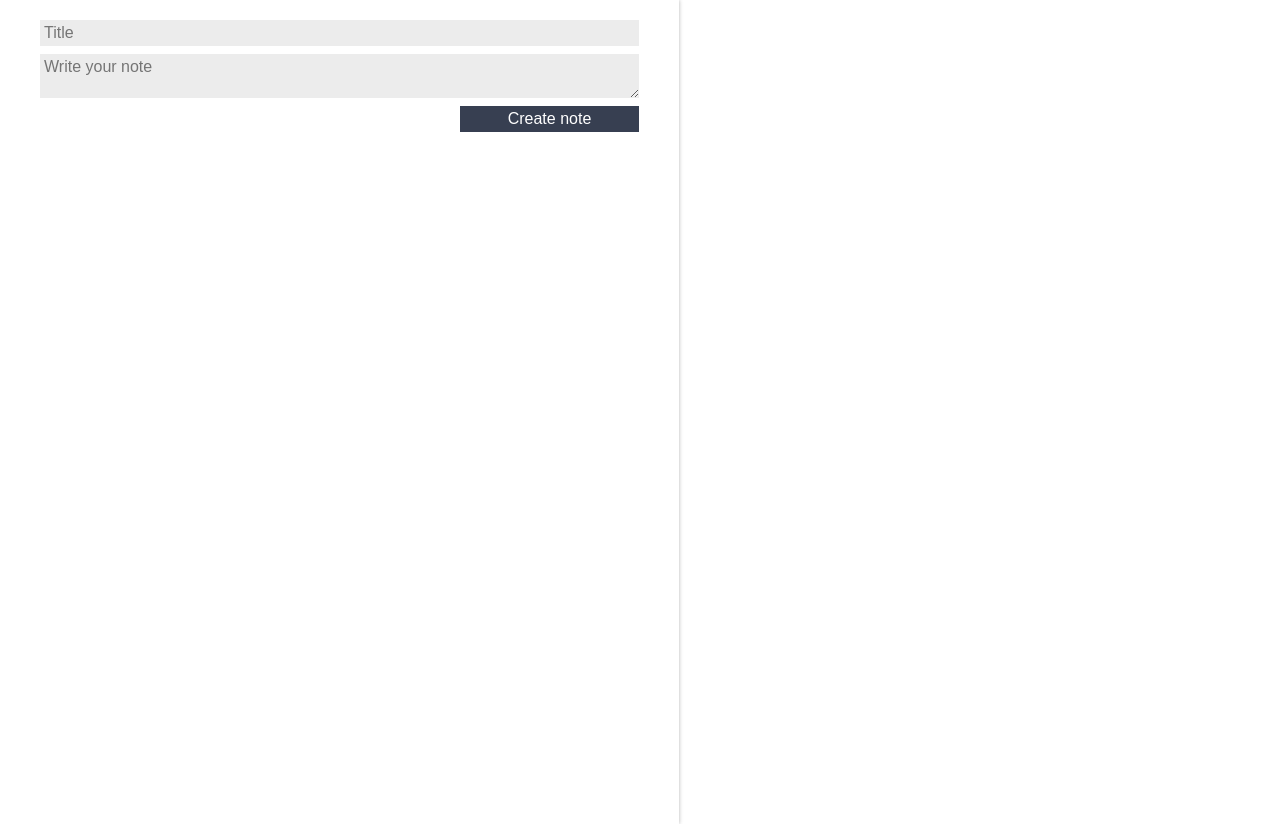
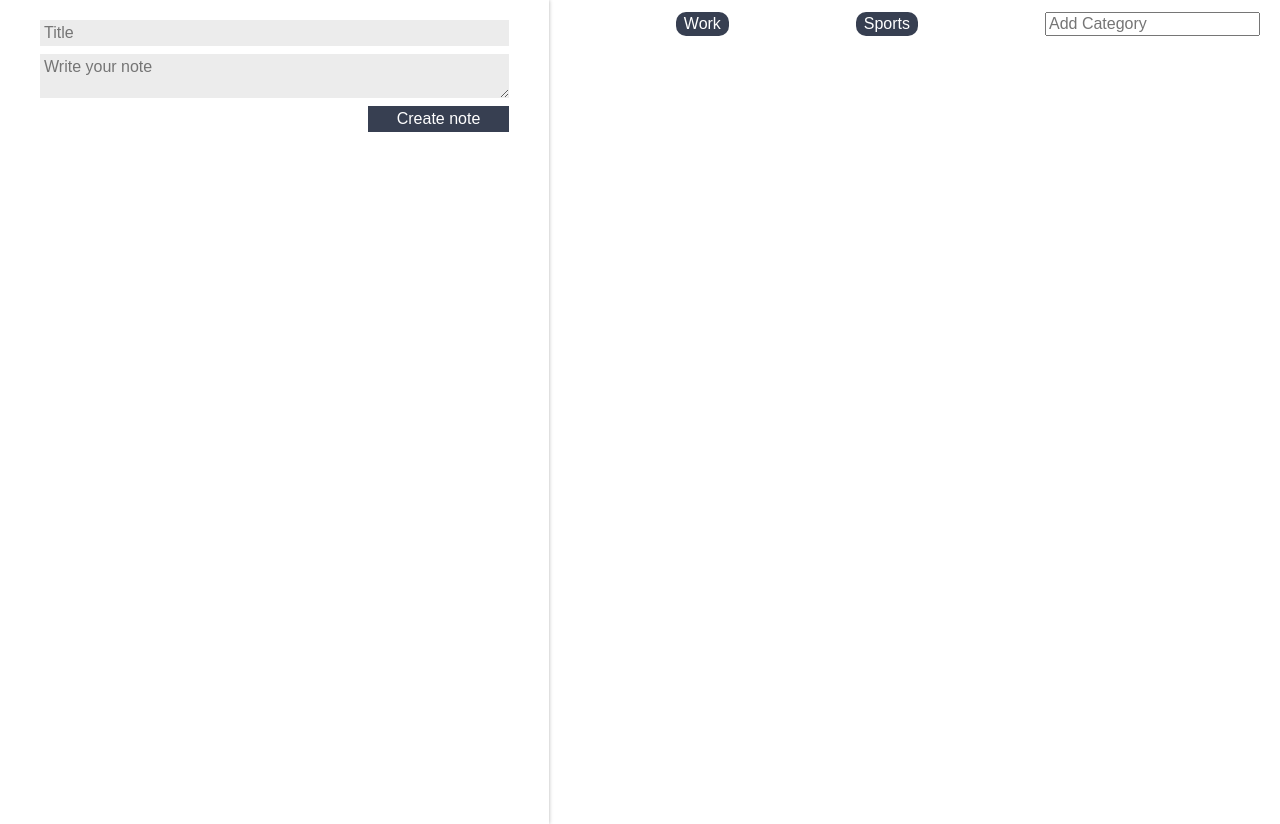
Before and after one commit to zherro/react-studies, a React (Create React App) app: page / in a window 1280 px wide. Built offline with nearby package versions, Linux system fonts and the light colour scheme.

Commit message:
Dinamic list

```diff
--- a/src/App.js
+++ b/src/App.js
@@ -2,6 +2,7 @@ import React, { Component } from 'react';
 import NoteList from "./components/NoteList";
 import FormCreate from "./components/FormCreate";
 import "./assets/app.css";
+import CategoryList from './components/CategoryList/CategoryList';
 
 class App extends Component {
 
@@ -9,9 +10,17 @@ class App extends Component {
     super();
 
     this.state = {
-      notes: []
+      notes: [],
+      categoryList: ["Work", "Sports"],
     };
   }
+
+  addCategory(category) {
+    let newCatList = [...this.state.categoryList,category];
+    let newState = {...this.state, categoryList:newCatList};
+    this.setState(newState)
+  }
+
 
   createNote(title, text) {
     let newNote = {title, text};
@@ -32,10 +41,16 @@ class App extends Component {
     return (
       <section className="conteudo">
         <FormCreate createNote={this.createNote.bind(this)} />
-        <NoteList
-          notes={this.state.notes}
-          deleteNote={this.deleteNote.bind(this)}
+        <main className="conteudo-principal">
+          <CategoryList
+            addCategory={this.addCategory.bind(this)}
+            categories={this.state.categoryList}
           />
+          <NoteList
+            notes={this.state.notes}
+            deleteNote={this.deleteNote.bind(this)}
+            />
+        </main>
       </section>
     );
   }
--- a/src/assets/app.css
+++ b/src/assets/app.css
@@ -1,5 +1,9 @@
 .conteudo {
     display: flex;
+  }
+
+  .conteudo-principal {
+    flex-grow: 3;
   }
 
   :root {
--- /dev/null
+++ b/src/components/CategoryList/CategoryList.jsx
@@ -0,0 +1,35 @@
+import React, { Component } from 'react';
+import "./style.css";
+
+class CategoryList extends Component {
+    _handleEventInput(e) {
+        if (e.key === "Enter") {
+            console.log("addCategory")
+            let valorCategoria = e.target.value;
+            this.props.addCategory(valorCategoria);
+        }
+    }
+    render() {
+        return (
+            <section className="lista-categorias">
+                <ul className="lista-categorias_lista">
+                    {this.props.categories.map((categoria, index) => {
+                        return (
+                            <li key={index} className="lista-categorias_item">
+                                {categoria}
+                            </li>
+                        );
+                    })}
+                </ul>
+                <input
+                    type="text"
+                    className="lista-categorias_input"
+                    placeholder="Add Category"
+                    onKeyUp={this._handleEventInput.bind(this)}
+                />
+            </section>
+        );
+    }
+}
+
+export default CategoryList;
--- /dev/null
+++ b/src/components/CategoryList/index.js
@@ -0,0 +1,2 @@
+import CategoryList from "./CategoryList";
+export default CategoryList;
--- /dev/null
+++ b/src/components/CategoryList/style.css
@@ -0,0 +1,21 @@
+.lista-categorias{
+    display: flex;
+    flex-direction: row;
+    margin-top: 12px;
+}
+.lista-categorias_lista{
+    flex: 1;
+    display: flex;
+    flex-direction: row;
+    justify-content: space-evenly;
+}
+.lista-categorias_item{
+    background-color: var(--secundaria);
+    color: white;
+    padding: 4px 8px;
+    border-radius: 10px;
+    font-family: Arial, Helvetica, sans-serif;
+}
+.lista-categorias_input{
+    margin-right: 20px;
+}
```
